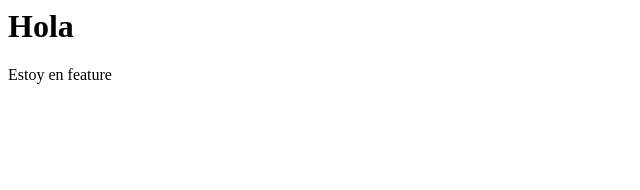
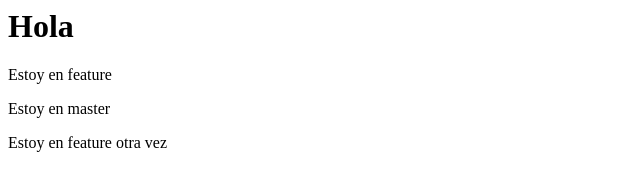
Before and after one commit to rpalaol/ProyectoHTML, a plain HTML site: page index.html in a window 1280 px wide. Shown: the whole page, without its empty margins (0-640 px from the left). Drawn offline with Linux system fonts and the light colour scheme.

Commit message:
He añadido otro p

```diff
--- a/index.html
+++ b/index.html
@@ -1,2 +1,4 @@
 <h1>Hola</h1>
 <p>Estoy en feature</p>
+<p>Estoy en master</p>
+<p>Estoy en feature otra vez</p>
```
